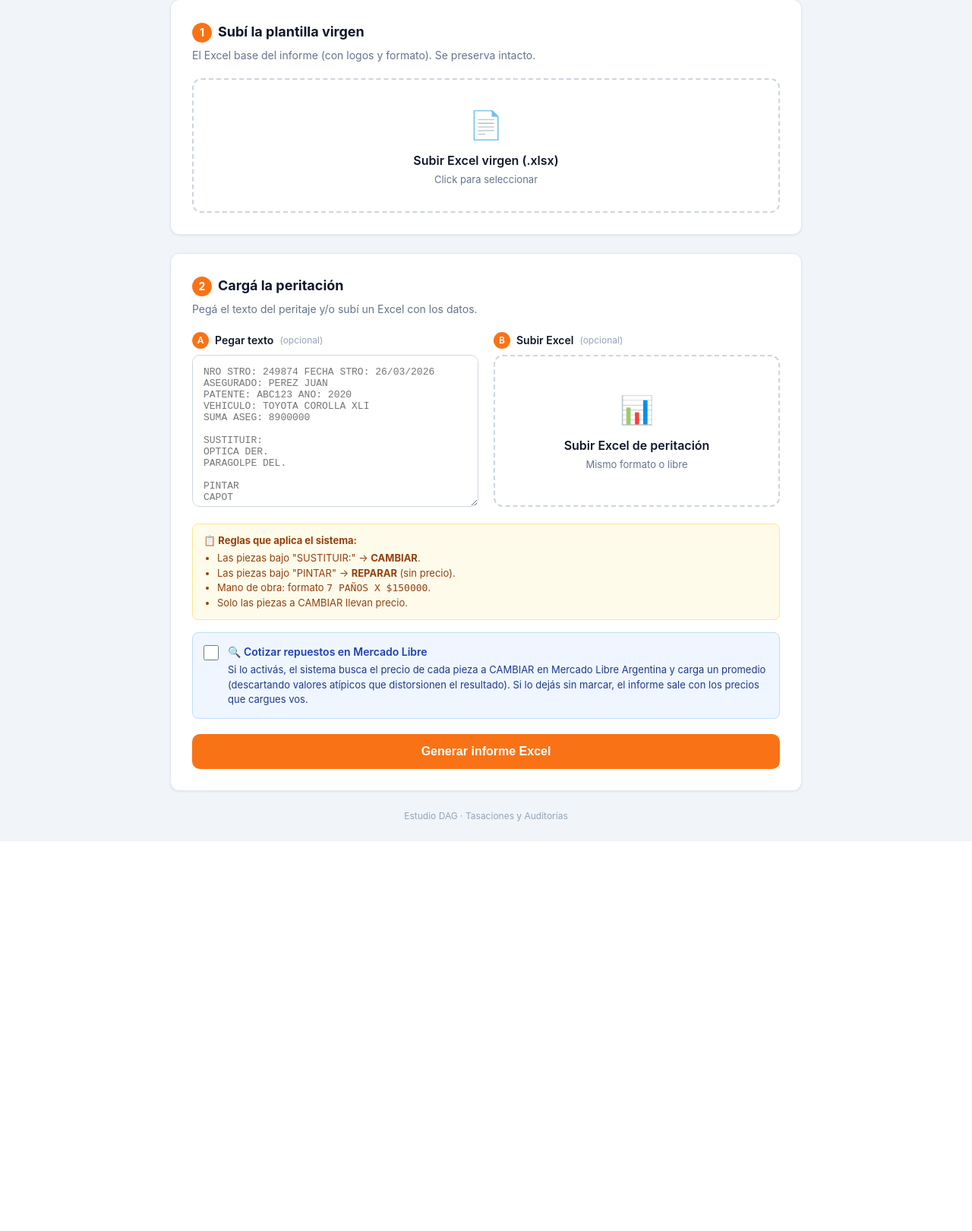
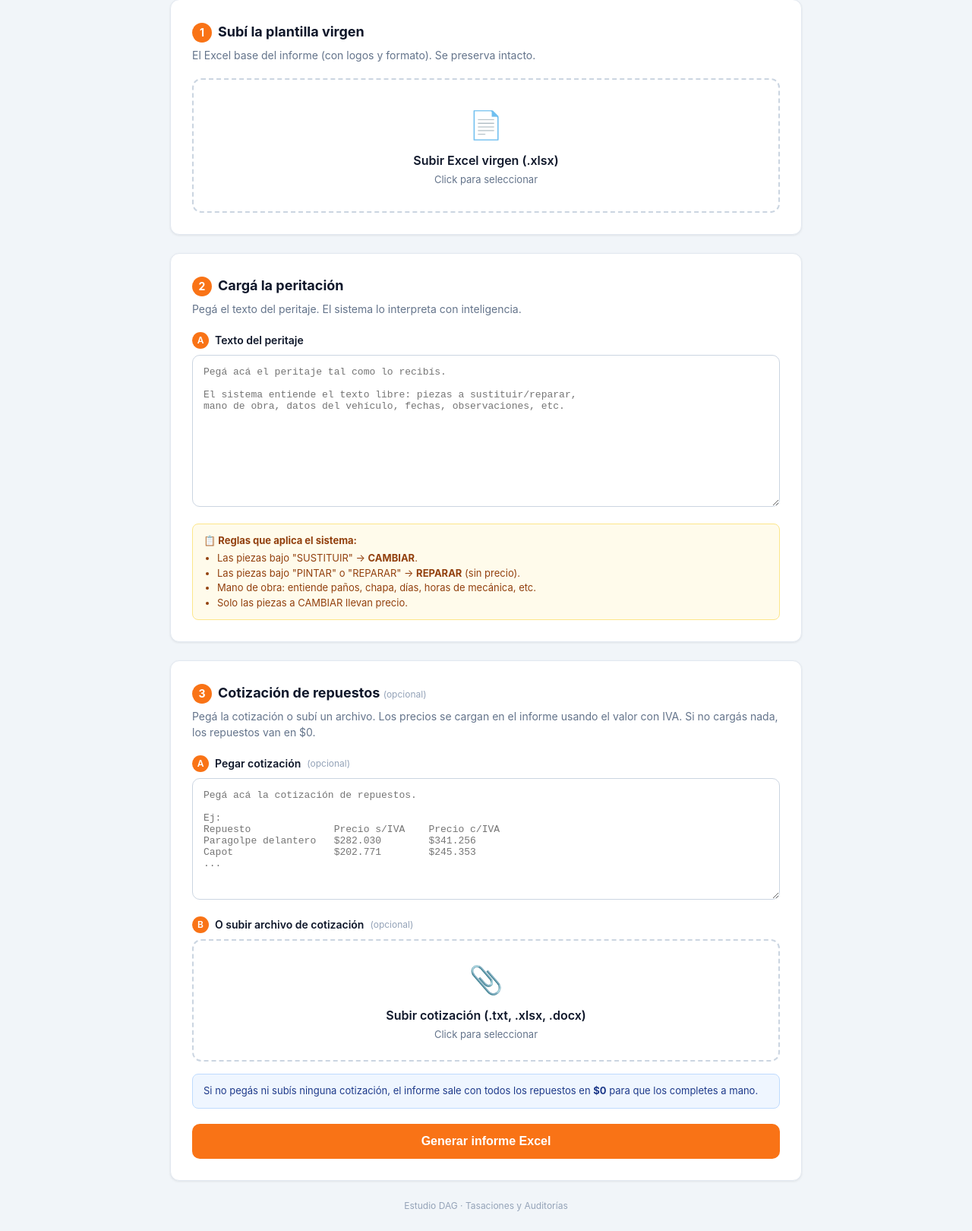
Before and after one commit to estudiodag/Informe-automatizado, a Flask app: page / in a window 1280 px wide. Shown: the part 127-1747 px from the top of the page at 76% size. Before the commit the page ends 1234 px from the top, so only its background shows below. Run offline with Flask 3, Linux system fonts and the light colour scheme.

Commit message:
Refactor index.html for improved report generation UI
Updated the HTML structure and styles for the report generator, including enhancements to the layout, input handling, and user interface elements.

```diff
--- a/templates/index.html
+++ b/templates/index.html
@@ -65,16 +65,13 @@
     display: flex; align-items: center; gap: 8px; }
   .optional { color: #94a3b8; font-weight: 400; font-size: 12px; }
 
-  .grid2 { display: grid; grid-template-columns: 1fr 1fr; gap: 20px; }
-  @media (max-width: 680px) { .grid2 { grid-template-columns: 1fr; } }
-
   .btn {
     width: 100%; background: #f97316; color: white; border: none;
     padding: 14px; border-radius: 10px; font-size: 16px;
     font-weight: 600; cursor: pointer; transition: background 0.2s;
     margin-top: 20px;
   }
-  .btn:hover { background: # ea580c; }
+  .btn:hover { background: #ea580c; }
   .btn:disabled { background: #cbd5e1; cursor: not-allowed; }
 
   .info-box {
@@ -86,17 +83,9 @@
 
   .cotizar-box {
     background: #eff6ff; border: 1px solid #bfdbfe;
-    border-radius: 8px; padding: 14px; margin-top: 16px;
+    border-radius: 8px; padding: 12px 14px; font-size: 13px;
+    color: #1e3a8a; margin-top: 16px;
   }
-  .cotizar-label {
-    display: flex; gap: 12px; cursor: pointer; align-items: flex-start;
-  }
-  .cotizar-label input[type="checkbox"] {
-    width: 20px; height: 20px; margin-top: 2px;
-    cursor: pointer; flex-shrink: 0; accent-color: #2563eb;
-  }
-  .cotizar-titulo { font-weight: 600; font-size: 14px; color: #1e40af; }
-  .cotizar-desc { font-size: 13px; color: #1e3a8a; margin-top: 4px; }
 
   .error-box {
     background: #fef2f2; border: 1px solid #fecaca;
@@ -153,74 +142,63 @@
   <!-- PASO 2: Peritación -->
   <div class="card">
     <h2><span class="step-num">2</span>Cargá la peritación</h2>
-    <p class="desc">Pegá el texto del peritaje y/o subí un Excel con los datos.</p>
+    <p class="desc">Pegá el texto del peritaje. El sistema lo interpreta con inteligencia.</p>
 
-    <div class="grid2">
-      <div>
-        <div class="label">
-          <span style="background:#f97316;color:white;width:22px;height:22px;border-radius:50%;display:inline-flex;align-items:center;justify-content:center;font-size:12px;">A</span>
-          Pegar texto <span class="optional">(opcional)</span>
-        </div>
-        <textarea id="texto" placeholder="NRO STRO: 249874 FECHA STRO: 26/03/2026
-ASEGURADO: PEREZ JUAN
-PATENTE: ABC123 ANO: 2020
-VEHICULO: TOYOTA COROLLA XLI
-SUMA ASEG: 8900000
+    <div class="label">
+      <span style="background:#f97316;color:white;width:22px;height:22px;border-radius:50%;display:inline-flex;align-items:center;justify-content:center;font-size:12px;">A</span>
+      Texto del peritaje
+    </div>
+    <textarea id="texto" placeholder="Pegá acá el peritaje tal como lo recibís.
 
-SUSTITUIR:
-OPTICA DER.
-PARAGOLPE DEL.
-
-PINTAR
-CAPOT
-
-7 PAÑOS X $150000
-4 CHAPA X $140000
-12 HS MECANICA X $60000
-CARGA DE GAS $150000
-
-VISTO EN DOMICILIO. MANO DE OBRA ESTIMADA."></textarea>
-      </div>
-
-      <div>
-        <div class="label">
-          <span style="background:#f97316;color:white;width:22px;height:22px;border-radius:50%;display:inline-flex;align-items:center;justify-content:center;font-size:12px;">B</span>
-          Subir Excel <span class="optional">(opcional)</span>
-        </div>
-        <div class="dropzone" id="dz-excel" style="min-height:200px;display:flex;flex-direction:column;justify-content:center;"
-             onclick="document.getElementById('excel_perit').click()">
-          <div class="icon">📊</div>
-          <div class="title" id="excel-title">Subir Excel de peritación</div>
-          <div class="hint" id="excel-hint">Mismo formato o libre</div>
-        </div>
-        <input type="file" id="excel_perit" accept=".xlsx,.xls" style="display:none">
-      </div>
-    </div>
+El sistema entiende el texto libre: piezas a sustituir/reparar,
+mano de obra, datos del vehículo, fechas, observaciones, etc."></textarea>
 
     <div class="info-box">
       <strong>📋 Reglas que aplica el sistema:</strong>
       <ul>
-        <li>Las piezas bajo "SUSTITUIR:" → <strong>CAMBIAR</strong>.</li>
-        <li>Las piezas bajo "PINTAR" → <strong>REPARAR</strong> (sin precio).</li>
-        <li>Mano de obra: formato <code>7 PAÑOS X $150000</code>.</li>
+        <li>Las piezas bajo "SUSTITUIR" → <strong>CAMBIAR</strong>.</li>
+        <li>Las piezas bajo "PINTAR" o "REPARAR" → <strong>REPARAR</strong> (sin precio).</li>
+        <li>Mano de obra: entiende paños, chapa, días, horas de mecánica, etc.</li>
         <li>Solo las piezas a CAMBIAR llevan precio.</li>
       </ul>
     </div>
+  </div>
 
-    <!-- Opción de cotización en Mercado Libre -->
+  <!-- PASO 3: Cotización de repuestos -->
+  <div class="card">
+    <h2><span class="step-num">3</span>Cotización de repuestos <span class="optional">(opcional)</span></h2>
+    <p class="desc">
+      Pegá la cotización o subí un archivo. Los precios se cargan en el informe
+      usando el valor con IVA. Si no cargás nada, los repuestos van en $0.
+    </p>
+
+    <div class="label">
+      <span style="background:#f97316;color:white;width:22px;height:22px;border-radius:50%;display:inline-flex;align-items:center;justify-content:center;font-size:12px;">A</span>
+      Pegar cotización <span class="optional">(opcional)</span>
+    </div>
+    <textarea id="cotizacion" style="min-height:160px;" placeholder="Pegá acá la cotización de repuestos.
+
+Ej:
+Repuesto              Precio s/IVA    Precio c/IVA
+Paragolpe delantero   $282.030        $341.256
+Capot                 $202.771        $245.353
+..."></textarea>
+
+    <div class="label" style="margin-top:16px;">
+      <span style="background:#f97316;color:white;width:22px;height:22px;border-radius:50%;display:inline-flex;align-items:center;justify-content:center;font-size:12px;">B</span>
+      O subir archivo de cotización <span class="optional">(opcional)</span>
+    </div>
+    <div class="dropzone" id="dz-cotiz" style="padding:24px;"
+         onclick="document.getElementById('cotiz_file').click()">
+      <div class="icon">📎</div>
+      <div class="title" id="cotiz-title">Subir cotización (.txt, .xlsx, .docx)</div>
+      <div class="hint" id="cotiz-hint">Click para seleccionar</div>
+    </div>
+    <input type="file" id="cotiz_file" accept=".txt,.xlsx,.xls,.docx" style="display:none">
+
     <div class="cotizar-box">
-      <label class="cotizar-label">
-        <input type="checkbox" id="cotizar">
-        <div>
-          <div class="cotizar-titulo">🔍 Cotizar repuestos en Mercado Libre</div>
-          <div class="cotizar-desc">
-            Si lo activás, el sistema busca el precio de cada pieza a CAMBIAR en
-            Mercado Libre Argentina y carga un promedio (descartando valores atípicos
-            que distorsionen el resultado). Si lo dejás sin marcar, el informe sale
-            con los precios que cargues vos.
-          </div>
-        </div>
-      </label>
+      Si no pegás ni subís ninguna cotización, el informe sale con todos
+      los repuestos en <strong>$0</strong> para que los completes a mano.
     </div>
 
     <div class="error-box" id="error-box"></div>
@@ -237,9 +215,9 @@ VISTO EN DOMICILIO. MANO DE OBRA ESTIMADA."></textarea>
 
 <script>
   let plantillaFile = null;
-  let excelPeritFile = null;
+  let cotizFile = null;
 
-  // ---- Manejo de subida de plantilla ----
+  // ---- Subida de plantilla ----
   document.getElementById('plantilla').addEventListener('change', function(e) {
     const f = e.target.files[0];
     if (!f) return;
@@ -249,14 +227,14 @@ VISTO EN DOMICILIO. MANO DE OBRA ESTIMADA."></textarea>
     document.getElementById('dz-plantilla').classList.add('filled');
   });
 
-  // ---- Manejo de subida de Excel de peritación ----
-  document.getElementById('excel_perit').addEventListener('change', function(e) {
+  // ---- Subida de archivo de cotización ----
+  document.getElementById('cotiz_file').addEventListener('change', function(e) {
     const f = e.target.files[0];
     if (!f) return;
-    excelPeritFile = f;
-    document.getElementById('excel-title').textContent = f.name;
-    document.getElementById('excel-hint').textContent = 'Click para reemplazar';
-    document.getElementById('dz-excel').classList.add('filled');
+    cotizFile = f;
+    document.getElementById('cotiz-title').textContent = f.name;
+    document.getElementById('cotiz-hint').textContent = 'Click para reemplazar';
+    document.getElementById('dz-cotiz').classList.add('filled');
   });
 
   // ---- Drag and drop ----
@@ -281,14 +259,14 @@ VISTO EN DOMICILIO. MANO DE OBRA ESTIMADA."></textarea>
     document.getElementById('plantilla-hint').textContent = 'Click para reemplazar';
     document.getElementById('dz-plantilla').classList.add('filled');
   });
-  setupDrop('dz-excel', function(f) {
-    excelPeritFile = f;
-    document.getElementById('excel-title').textContent = f.name;
-    document.getElementById('excel-hint').textContent = 'Click para reemplazar';
-    document.getElementById('dz-excel').classList.add('filled');
+  setupDrop('dz-cotiz', function(f) {
+    cotizFile = f;
+    document.getElementById('cotiz-title').textContent = f.name;
+    document.getElementById('cotiz-hint').textContent = 'Click para reemplazar';
+    document.getElementById('dz-cotiz').classList.add('filled');
   });
 
-  // ---- Mostrar mensajes ----
+  // ---- Mensajes ----
   function mostrarError(msg) {
     const box = document.getElementById('error-box');
     box.textContent = '⚠️ ' + msg;
@@ -315,26 +293,23 @@ VISTO EN DOMICILIO. MANO DE OBRA ESTIMADA."></textarea>
       return;
     }
     const texto = document.getElementById('texto').value.trim();
-    if (!texto && !excelPeritFile) {
-      mostrarError('Pegá el texto de la peritación o subí un Excel con los datos.');
+    if (!texto) {
+      mostrarError('Pegá el texto de la peritación.');
       return;
     }
 
     const btn = document.getElementById('btn-procesar');
-    const cotizar = document.getElementById('cotizar').checked;
     btn.disabled = true;
-    if (cotizar) {
-      btn.innerHTML = '<span class="spinner"></span>Cotizando en Mercado Libre... (puede tardar)';
-    } else {
-      btn.innerHTML = '<span class="spinner"></span>Generando informe...';
-    }
+    btn.innerHTML = '<span class="spinner"></span>Generando informe...';
 
     try {
+      const cotizacionTexto = document.getElementById('cotizacion').value.trim();
+
       const formData = new FormData();
       formData.append('plantilla', plantillaFile);
       formData.append('texto', texto);
-      if (excelPeritFile) formData.append('excel_perit', excelPeritFile);
-      if (cotizar) formData.append('cotizar', 'si');
+      if (cotizacionTexto) formData.append('cotizacion', cotizacionTexto);
+      if (cotizFile) formData.append('cotiz_file', cotizFile);
 
       const resp = await fetch('/procesar', {
         method: 'POST',
@@ -346,7 +321,6 @@ VISTO EN DOMICILIO. MANO DE OBRA ESTIMADA."></textarea>
         throw new Error(err.error || 'Error desconocido');
       }
 
-      // Descargar el archivo
       const blob = await resp.blob();
       const disposition = resp.headers.get('Content-Disposition') || '';
       let filename = 'Informe Tasacion Agrosalta - COMPLETO.xlsx';
```
